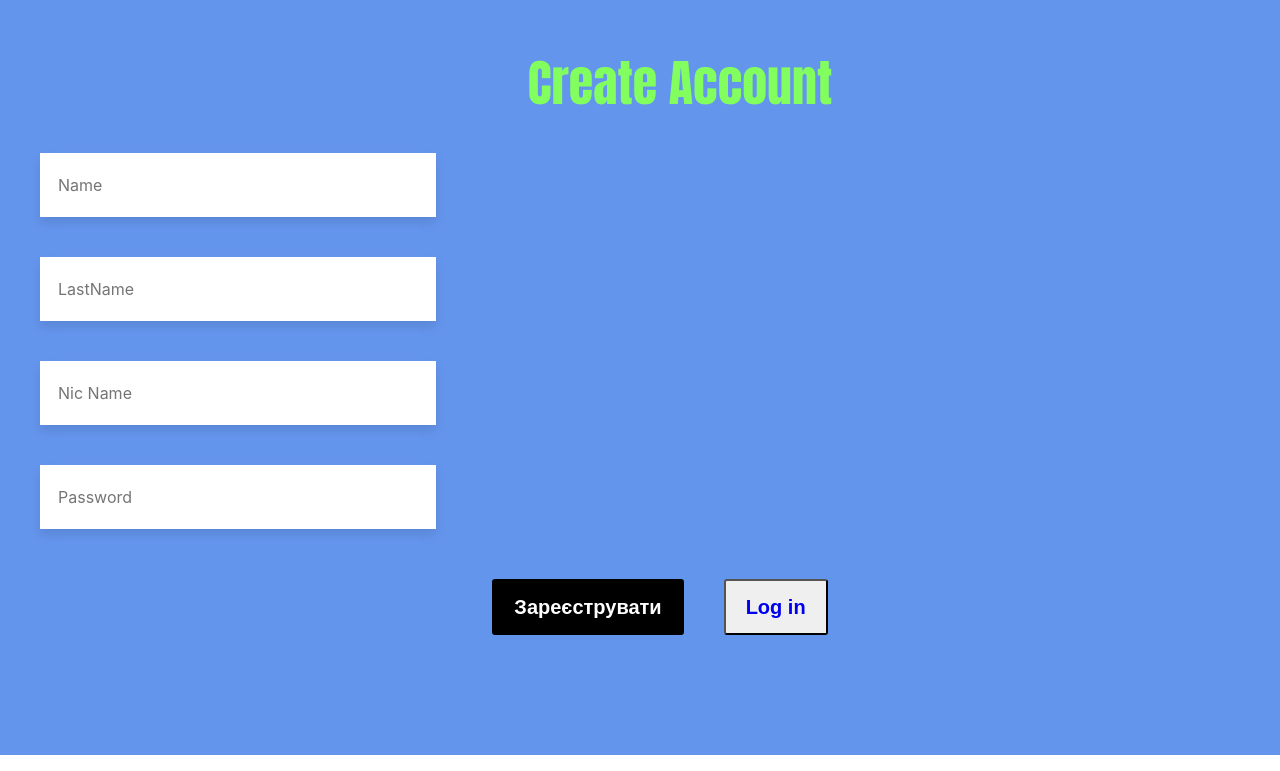
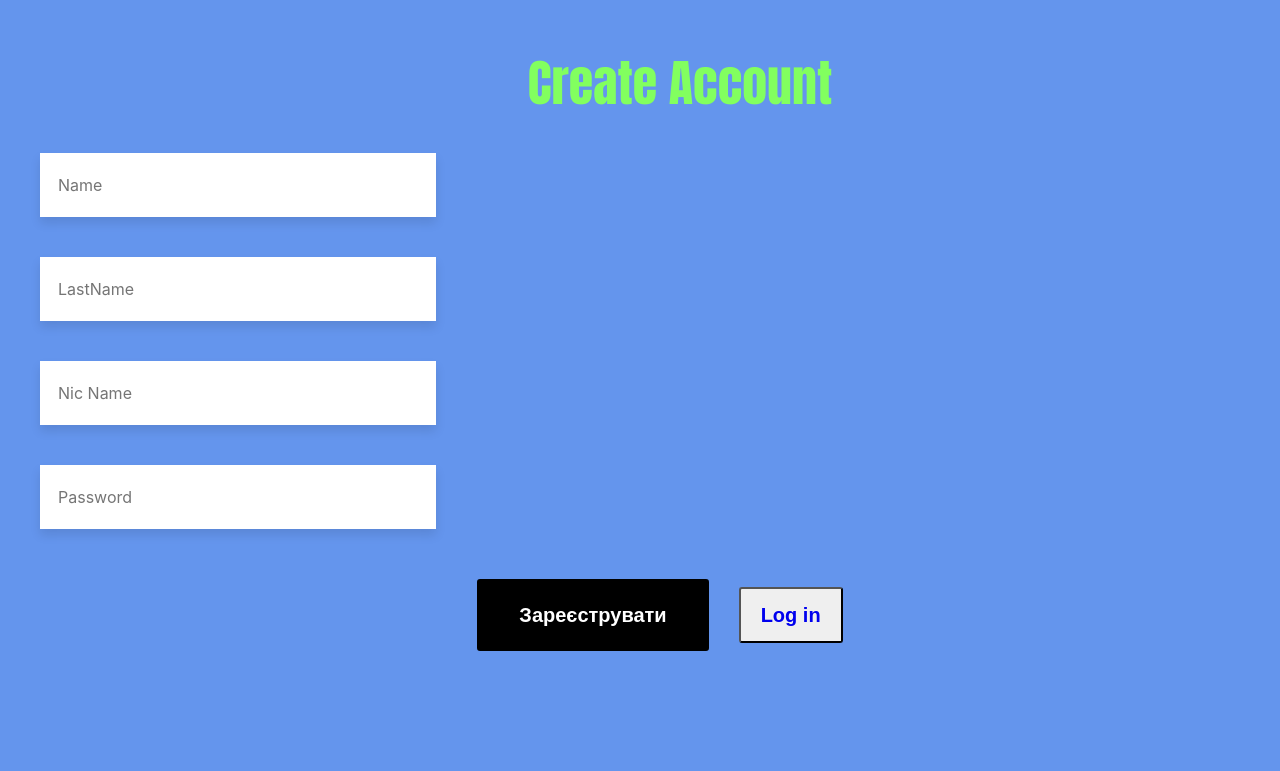
Before and after one commit to Maximca2/Authorization, a React (Create React App) app: page /createAccount in a window 1280 px wide. Shown: the part 109-880 px from the top of the page. Built offline with nearby package versions, Linux system fonts and the light colour scheme.

Commit message:
add some styles

```diff
--- a/src/pages/CreateAccount/createAccount.module.scss
+++ b/src/pages/CreateAccount/createAccount.module.scss
@@ -5,9 +5,12 @@
 }
 
 .createAccountBtn {
+    padding: 20px 40px;
     border: 2px solid #000;
     color: #fff;
     background: #000;
+    margin-right: 30px;
+    cursor: pointer;
 }
 
 .active {
@@ -28,6 +31,7 @@
 
 .LogInBtn{
   border: 2px solid #87ff6e;
+  align-items: center;
   color: #fff;
   margin-left: 40px;
   background: #53335e;
--- a/src/pages/LogIn/LogIn.module.scss
+++ b/src/pages/LogIn/LogIn.module.scss
@@ -28,6 +28,8 @@
 }
 
 .btnLogIn {
+  cursor: pointer;
+  margin-top: 40px;
   border: 2px solid #5e5e5e;
   color: #3f0c15;
   background: #fbf6a3;
```
